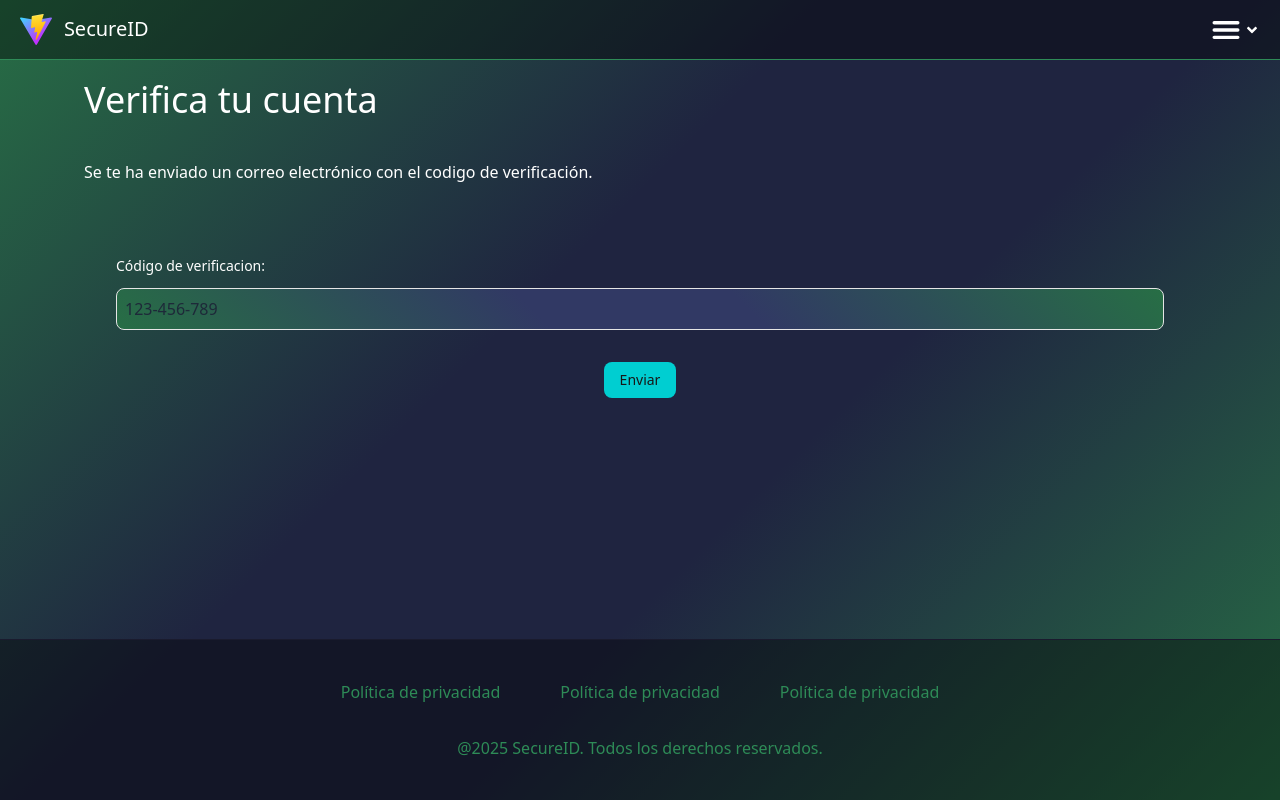
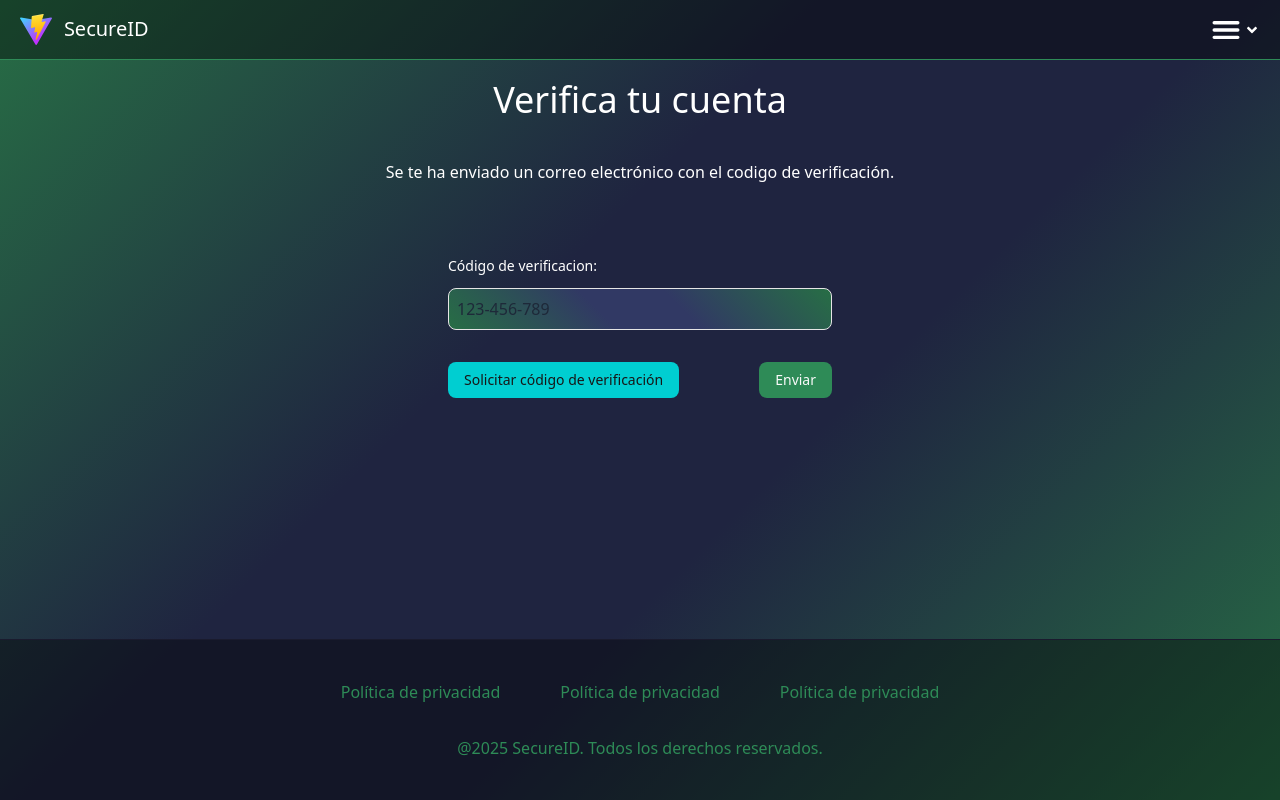
Before and after one commit to Nickock/firma-digital, a React (Vite) app in the folder front/: page /verificar-email in a window 1280 px wide. Built offline with nearby package versions, Linux system fonts and the light colour scheme; no server answers; sample sign-in values are in the browser's storage.

Commit message:
feat: Solicitar nuevo codigo de verificacion de email

```diff
--- a/front/package.json
+++ b/front/package.json
@@ -4,7 +4,7 @@
   "version": "0.0.0",
   "type": "module",
   "scripts": {
-    "dev": "vite",
+    "dev": "vite --port 1123",
     "build": "tsc -b && vite build",
     "lint": "eslint .",
     "preview": "vite preview"
--- a/front/src/hooks/useUser.tsx
+++ b/front/src/hooks/useUser.tsx
@@ -5,7 +5,8 @@ import {
   getUserStatus,
   addBiometricData,
   addSignHashData,
-  signDocument
+  signDocument,
+  newVerifyEmail
 } from '../services/userService'
 import type { signHashFormData, userDataFormData } from '../schemas/UserSchemas'
 
@@ -132,7 +133,28 @@ export const useUser = () => {
     }
   }
 
+  const getNewEmailCode = async (): Promise<{ success: boolean }> => {
+    setIsLoading(true)
+    setError(null)
+    try {
+      const result = await newVerifyEmail()
+      if (!result.success) {
+        setError('Error al reenviar el nuevo código por correo')
+      }
+
+      console.log('[useUser] : getNewEmailCode =>', result)
+      return result
+    } catch (err) {
+      const errorMessage = err instanceof Error ? err.message : 'Error desconocido'
+      setError(errorMessage)
+      throw err
+    } finally {
+      setIsLoading(false)
+    }
+  }
+
   return {
+    getNewEmailCode,
     sendSignatureDocument,
     updateSignHashData,
     updateBiometricData,
--- a/front/src/pages/UserPanel.tsx
+++ b/front/src/pages/UserPanel.tsx
@@ -66,7 +66,7 @@ export const UserPanel = () => {
             [{formatUserStatus(userStatus)}]
           </span>
         </h3>
-        {userStep >= 6 ? (
+        {userStep < 5 ? (
           <div>
             <div className='relative'>
               {userStep >= 1 && <div className='absolute w-full h-[5px] top-0 bottom-0 m-auto bg-gradient'></div>}
--- a/front/src/pages/verifyEmail.tsx
+++ b/front/src/pages/verifyEmail.tsx
@@ -5,8 +5,15 @@ import { zodResolver } from '@hookform/resolvers/zod'
 import { useAuth } from '../hooks/useAuth'
 import { useNavigate } from 'react-router-dom'
 import { toast } from 'sonner'
+import { useRef, useState } from 'react'
+import { useUser } from '../hooks/useUser'
 
 export const VerifyEmail = () => {
+  const [countdown, setCountdown] = useState(0)
+  const intervalRef = useRef<null | typeof setInterval>(null)
+  const COOLDOWN_TIME = 150
+  const { getNewEmailCode, isLoading } = useUser()
+
   const navigate = useNavigate()
   const { verifyEmail } = useAuth()
   const {
@@ -31,11 +38,43 @@ export const VerifyEmail = () => {
     }
   }
 
+  const handleReSend = async (): Promise<void> => {
+    if (countdown === 0) {
+      // Ejecutar la acción
+      console.log('Solicitando código...')
+      const response = await getNewEmailCode()
+      if (response.success) {
+        toast.success('¡Hecho!', {
+          style: { borderColor: '#3cbb38ff', backgroundColor: '#f5fff1ff', borderWidth: '2px' },
+          description: 'Se ha enviado un nuevo código a su correo electrónico',
+          duration: 4000
+        })
+      } else {
+        toast.error('Error al reenviar el nuevo código', {
+          style: { borderColor: '#fa4545ff', backgroundColor: '#fc9c9cff', borderWidth: '2px' },
+          description: 'Vuelva a intentar al finalizar la cuenta atrás',
+          duration: 4000
+        })
+      }
+
+      setCountdown(COOLDOWN_TIME)
+      intervalRef.current = setInterval(() => {
+        setCountdown((prev) => {
+          if (prev <= 1) {
+            clearInterval(intervalRef.current)
+            return 0
+          }
+          return prev - 1
+        })
+      }, 1000)
+    }
+  }
+
   return (
-    <div className='flex flex-col gap-10'>
+    <div className='flex flex-col gap-10 items-center'>
       <h1 className='text-4xl'>Verifica tu cuenta</h1>
       <p>Se te ha enviado un correo electrónico con el codigo de verificación.</p>
-      <form className='flex flex-col gap-3 p-8' onSubmit={handleSubmit(onSubmit)}>
+      <form className='flex flex-col gap-3 p-8 w-full max-w-md' onSubmit={handleSubmit(onSubmit)}>
         <label className='text-sm'>Código de verificacion:</label>
         <input
           type='text'
@@ -44,9 +83,22 @@ export const VerifyEmail = () => {
           placeholder='123-456-789'
         />
         {errors.verifyCode && <p className='text-sm text-red-500'>{errors.verifyCode.message}</p>}
-        <Button variant={'secondary'} className='self-center my-5'>
-          Enviar
-        </Button>
+        <div className='flex justify-between'>
+          <Button
+            variant={'secondary'}
+            className='self-center my-5'
+            onClick={(e) => {
+              e.preventDefault()
+              handleReSend()
+            }}
+            disabled={countdown > 0}
+          >
+            {countdown > 0 ? `Reintentar en ${countdown}s` : 'Solicitar código de verificación'}
+          </Button>
+          <Button className='self-center my-5' disabled={isLoading}>
+            Enviar
+          </Button>
+        </div>
       </form>
     </div>
   )
--- a/front/src/services/userService.tsx
+++ b/front/src/services/userService.tsx
@@ -112,3 +112,22 @@ export const signDocument = async (signId: string) => {
     console.error('[UserService] addSignHashData : ', error)
   }
 }
+
+export const newVerifyEmail = async () => {
+  const token = sessionStorage.getItem('token')
+  try {
+    const response = await fetch(`${API_URL}/user/verifyEmail/code`, {
+      method: 'POST',
+      headers: {
+        'Content-Type': 'application/json',
+        authorization: `Bearer ${token}`
+      }
+    })
+    // const result = await response.json()
+    // console.log(result)
+    return { success: response.ok }
+  } catch (error) {
+    console.error('[UserService] addSignHashData : ', error)
+    return { success: false }
+  }
+}
```
